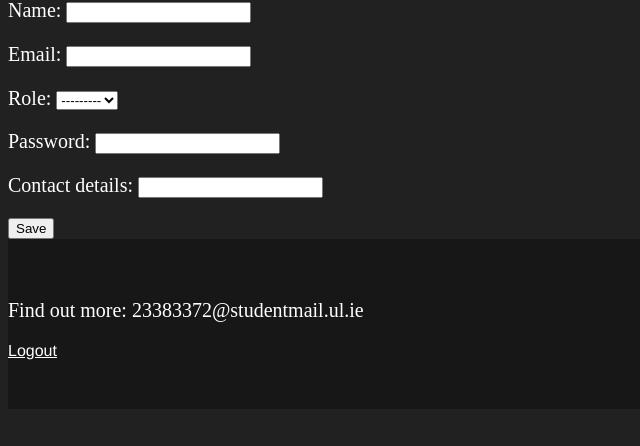
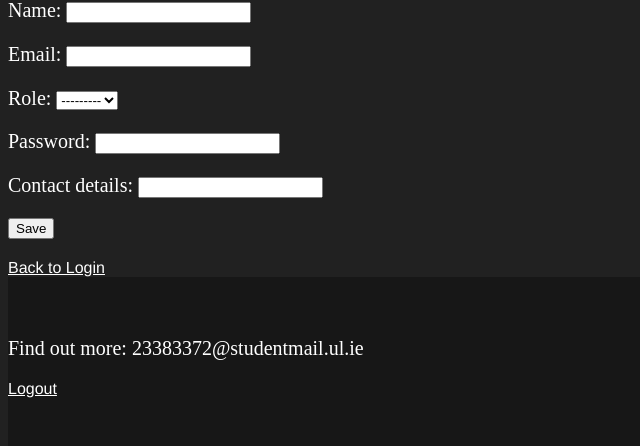
Before and after one commit to Fred-Sheppard/ClubMini, a Django app: page /register/ in a window 1280 px wide. Shown: the part 241-687 px from the top of the page, without its empty margins (0-640 px from the left). Run offline with Django 5.2, Linux system fonts and the light colour scheme; data that the repository does not hold is empty.

Commit message:
added links

```diff
--- a/app/templates/login.html
+++ b/app/templates/login.html
@@ -14,6 +14,9 @@
         {{ form.as_p }}
         <button type="submit">Login</button>
     </form>
+    <div style="margin-top: 20px;"> <!-- Adjust the margin-top value as needed -->
+        <a href="{% url 'register' %}">Register Today</a>
+    </div>
 {% endblock %}
 </body>
 </html>
--- a/app/templates/register.html
+++ b/app/templates/register.html
@@ -16,6 +16,9 @@
         {{ form.as_p }}
         <button type="submit">Save</button>
     </form>
+    <div style="margin-top: 20px;"> <!-- Adjust the margin-top value as needed -->
+        <a href="{% url 'login' %}">Back to Login</a>
+    </div>
     </body>
     </html>
 {% endblock %}
```
